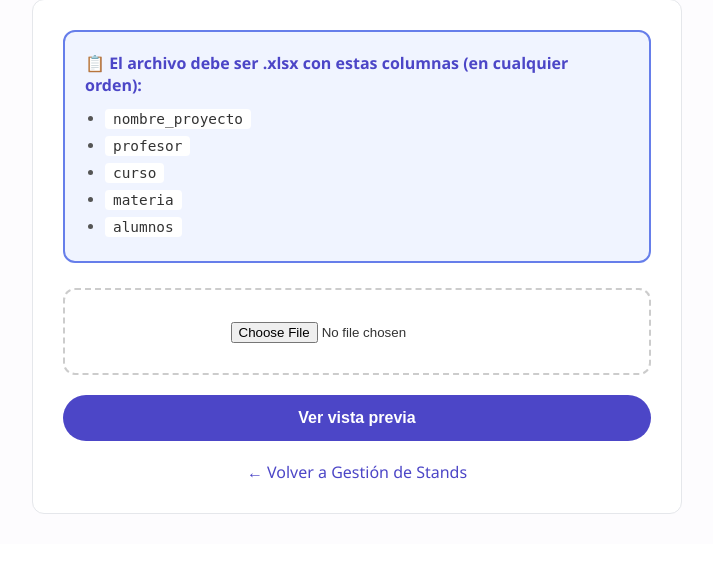
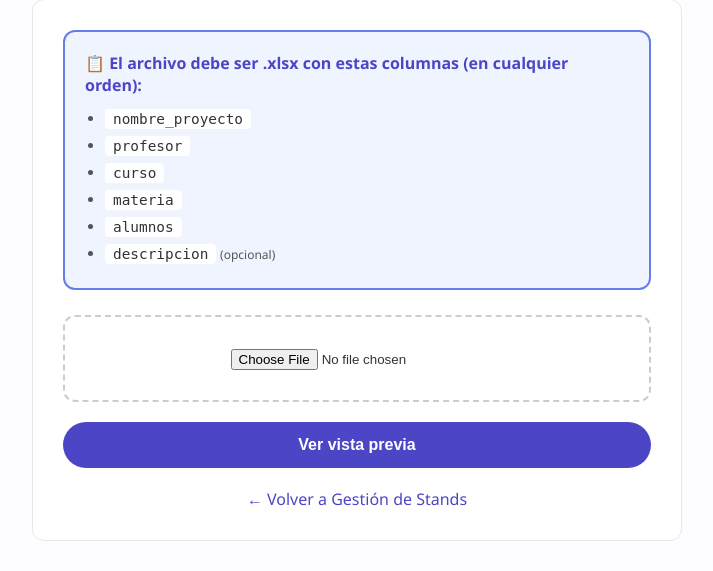
Before and after one commit to gonzajaja1r-a11y/sistema-votacion-sinlogin, a Flask app: page /admin/stands/importar in a window 1280 px wide. Shown: the part 276-847 px from the top of the page, without its empty margins (283-996 px from the left). Before the commit the page ends 790 px from the top, so only its background shows below. Run offline with Flask 3, Linux system fonts and the light colour scheme; the visitor is signed in with stand-in values (Sample User, id 1); some libraries are stand-ins or nearby versions.

Commit message:
Correciones excel

```diff
--- a/app.py
+++ b/app.py
@@ -84,6 +84,10 @@ def generar_codigo_unico():
         codigo = ''.join(random.choices(caracteres, k=6))
         if not Stand.query.filter_by(codigo_qr=codigo).first():
             return codigo
+
+def limpiar_texto_opcional(valor):
+    """Devuelve el texto sin espacios sobrantes, o None si quedó vacío"""
+    return (valor or '').strip() or None
 
 def generar_imagen_qr(stand):
     """Genera la tarjeta QR (imagen PIL) de un stand: QR + nombre de proyecto
@@ -205,8 +209,10 @@ def generar_zip_stands(stands):
     zip_buf.seek(0)
     return zip_buf
 
-# Columnas obligatorias que debe tener el Excel a importar
+# Columnas que debe tener el Excel a importar
 COLUMNAS_REQUERIDAS = ['nombre_proyecto', 'profesor', 'curso', 'materia', 'alumnos']
+# Columnas que se leen si están, pero no son obligatorias
+COLUMNAS_OPCIONALES = ['descripcion']
 
 def leer_excel_stands(file_stream):
     """Lee un archivo .xlsx y devuelve (filas_validas, errores)"""
@@ -224,6 +230,7 @@ def leer_excel_stands(file_stream):
         return [], [{'fila': 1, 'motivo': f"Faltan columnas obligatorias: {', '.join(faltantes)}"}]
 
     idx = {c: headers.index(c) for c in COLUMNAS_REQUERIDAS}
+    idx_opc = {c: headers.index(c) for c in COLUMNAS_OPCIONALES if c in headers}
 
     validas = []
     errores = []
@@ -231,12 +238,14 @@ def leer_excel_stands(file_stream):
         if not fila or all(c is None or str(c).strip() == '' for c in fila):
             continue
 
-        def obtener(campo):
-            pos = idx[campo]
+        def obtener(campo, indices):
+            pos = indices[campo]
             val = fila[pos] if pos < len(fila) else None
             return str(val).strip() if val is not None else ''
 
-        datos = {campo: obtener(campo) for campo in COLUMNAS_REQUERIDAS}
+        datos = {campo: obtener(campo, idx) for campo in COLUMNAS_REQUERIDAS}
+        for campo in COLUMNAS_OPCIONALES:
+            datos[campo] = obtener(campo, idx_opc) if campo in idx_opc else ''
 
         faltan = [c for c in COLUMNAS_REQUERIDAS if not datos[c]]
         if faltan:
@@ -421,6 +430,7 @@ class StandForm(FlaskForm):
     materia = StringField('Materia', validators=[DataRequired()])
     curso = StringField('Curso', validators=[DataRequired()])
     alumnos = TextAreaField('Alumnos (separados por coma)', validators=[DataRequired()])
+    descripcion = TextAreaField('Descripción del proyecto (opcional)')
 
 class ImportarExcelForm(FlaskForm):
     archivo = FileField('Archivo Excel (.xlsx)', validators=[
@@ -533,7 +543,8 @@ def proyectos():
                 profesor_cargo=form.profesor_cargo.data,
                 materia=form.materia.data,
                 curso=form.curso.data,
-                alumnos=form.alumnos.data
+                alumnos=form.alumnos.data,
+                descripcion=limpiar_texto_opcional(form.descripcion.data)
             )
             try:
                 db.session.add(stand)
@@ -609,6 +620,7 @@ def editar_stand(stand_id):
         stand.materia = form.materia.data
         stand.curso = form.curso.data
         stand.alumnos = form.alumnos.data
+        stand.descripcion = limpiar_texto_opcional(form.descripcion.data)
         try:
             db.session.commit()
             flash(f'Stand "{stand.nombre_proyecto}" actualizado correctamente. El código QR ({stand.codigo_qr}) no cambió.', 'success')
@@ -733,7 +745,8 @@ def confirmar_importar_stands():
             profesor_cargo=fila['profesor'],
             materia=fila['materia'],
             curso=fila['curso'],
-            alumnos=fila['alumnos']
+            alumnos=fila['alumnos'],
+            descripcion=limpiar_texto_opcional(fila.get('descripcion'))
         )
         db.session.add(stand)
         stands_creados.append(stand)
--- a/models.py
+++ b/models.py
@@ -36,6 +36,7 @@ class Stand(db.Model):
     materia = db.Column(db.String(150), nullable=False)
     curso = db.Column(db.String(20), nullable=False)  # "1°A", "5°U"
     alumnos = db.Column(db.Text, nullable=False)  # Lista de nombres separados por coma
+    descripcion = db.Column(db.Text, nullable=True)  # Descripción del proyecto (opcional)
     activo = db.Column(db.Boolean, default=True)
     fecha_creacion = db.Column(db.DateTime, default=datetime.utcnow)
 
--- a/templates/admin/editar_stand.html
+++ b/templates/admin/editar_stand.html
@@ -69,6 +69,11 @@
             {{ form.alumnos(rows=3) }}
         </div>
 
+        <div class="form-group">
+            {{ form.descripcion.label }}
+            {{ form.descripcion(rows=4, placeholder="Qué hace o de qué trata el proyecto...") }}
+        </div>
+
         <button type="submit" class="btn-primary" style="width: 100%;">Guardar cambios</button>
     </form>
 
--- a/templates/admin/importar_excel.html
+++ b/templates/admin/importar_excel.html
@@ -54,6 +54,7 @@
             <li><code>curso</code></li>
             <li><code>materia</code></li>
             <li><code>alumnos</code></li>
+            <li><code>descripcion</code> <small>(opcional)</small></li>
         </ul>
     </div>
 
--- a/templates/admin/proyectos.html
+++ b/templates/admin/proyectos.html
@@ -159,6 +159,11 @@
                 {% endif %}
             </div>
 
+            <div class="form-group">
+                {{ form.descripcion.label }}
+                {{ form.descripcion(rows=3, placeholder="Qué hace o de qué trata el proyecto...") }}
+            </div>
+
             <button type="submit" class="btn-primary">Agregar Stand</button>
         </form>
     </div>
--- a/templates/votar_stand.html
+++ b/templates/votar_stand.html
@@ -72,6 +72,9 @@
                 <p><strong>Profesor:</strong> {{ stand.profesor_cargo }}</p>
                 <p><strong>Materia:</strong> {{ stand.materia }}</p>
                 <p><strong>Curso:</strong> {{ stand.curso }}</p>
+                {% if stand.descripcion %}
+                <p style="margin-top: 12px; white-space: pre-line;"><strong>Sobre el proyecto:</strong><br>{{ stand.descripcion }}</p>
+                {% endif %}
             </div>
             <button class="btn-vote" id="btnVote" onclick="confirmarVoto()">Confirmar mi voto</button>
         </div>
```
